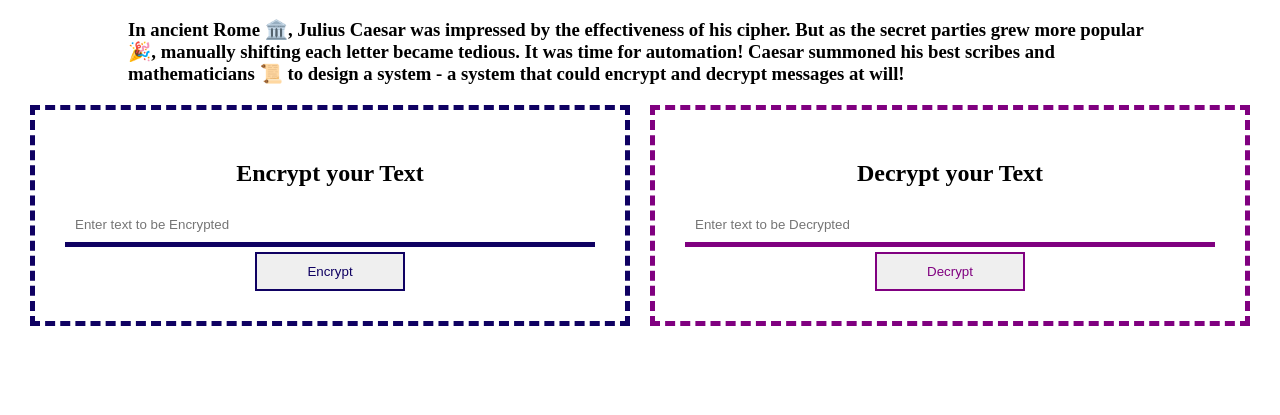
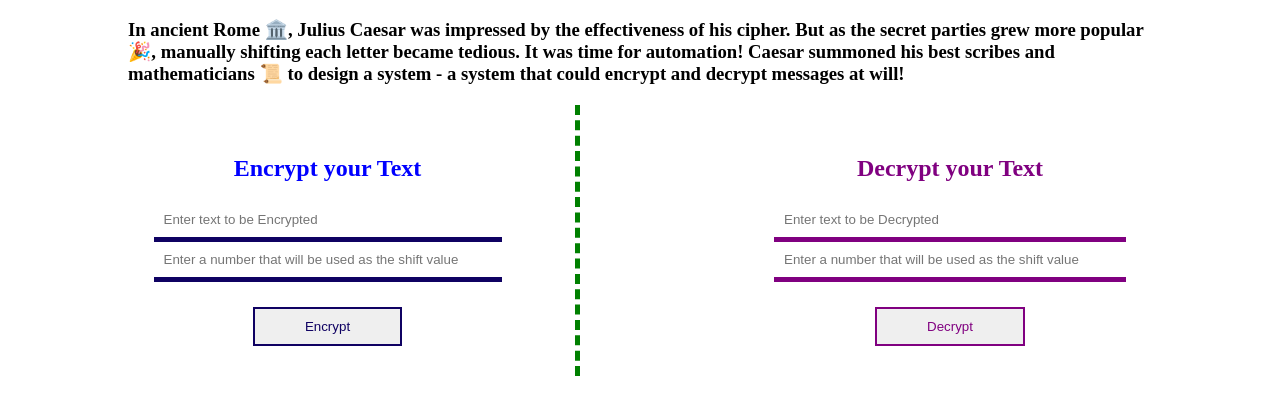
Before and after one commit to KarungiRMS/caesor-cipher, a plain HTML site: page index.html in a window 1280 px wide. Shown: the part 61-476 px from the top of the page. Drawn offline with Linux system fonts and the light colour scheme.

Commit message:
Worked on some improvements

```diff
--- a/cipher.css
+++ b/cipher.css
@@ -5,11 +5,17 @@
 
 button {
     padding: 10px 50px;
-    margin-top: 5px;
+    margin-top: 25px;
     cursor: pointer;
 }
 
 input[type="text"] {
+    width: 80%;
+    padding: 10px;
+    cursor: pointer;
+}
+
+input[type="number"] {
     width: 100%;
     padding: 10px;
     cursor: pointer;
@@ -43,17 +49,25 @@ input[type="text"] {
 }
 
 #encryptDiv {
-    width: 600px;
-    border: 5px dashed rgb(15, 1, 98);
+    width: 500px;
+    border-right: 5px dashed green;
     margin: 0 auto;
     padding: 30px;
 }
 
+#encryptDiv h2{
+    color: blue;
+}
+
 #decryptDiv {
-    width: 600px;
-    border: 5px dashed purple;
+    width: 500px;
+    /* border: 5px dashed purple; */
     margin: 0 auto;
     padding: 30px;
+}
+
+#decryptDiv h2{
+    color: purple;
 }
 
 h2 {
--- a/decryption.js
+++ b/decryption.js
@@ -1,6 +1,7 @@
 const decryptForm = document.getElementById("decryptForm");
 const textToDecrypt = document.getElementById("textToDecrypt");
 const decryptDiv = document.getElementById('decryptedResults');
+const shiftValueDecrypt = document.getElementById('shiftValueDecrypt');
 
 //Decrypt each character
 function decryptLetter(letter, shift){
@@ -39,7 +40,7 @@ function decrypt (encryptedNewMessage, shift)
 
 decryptForm.addEventListener("submit", function (e) {
   e.preventDefault();
-  const encryptedMessage = decrypt(textToDecrypt.value, 42);
+  const encryptedMessage = decrypt(textToDecrypt.value, parseInt(shiftValueDecrypt.value));
   const plainText = document.createElement('p');
   const decryptResults = document.createElement('p');
   plainText.innerText = `Original(Encrypted Text) text is: ${textToDecrypt.value}`;
--- a/encryption.js
+++ b/encryption.js
@@ -1,6 +1,7 @@
 const alphabet = "abcdefghijklmnopqrstuvwxyz";
 const encryptForm = document.getElementById("encryptForm");
 const textToEncrypt = document.getElementById("textToEncrypt");
+const shiftValue = document.getElementById('shiftValueEncrypt');
 const encryptDiv = document.getElementById('encryptedResults');
 
 //To encrypt each letter
@@ -39,7 +40,7 @@ function encrypt(message, shift) {
 
 encryptForm.addEventListener("submit", function (e) {
   e.preventDefault();
-  const encryptedMessage = encrypt(textToEncrypt.value, 42);
+  const encryptedMessage = encrypt(textToEncrypt.value, parseInt(shiftValue.value));
   const plainText = document.createElement('p');
   const encryptResults = document.createElement('p');
   plainText.innerText = `Original text is: ${textToEncrypt.value}`;
--- a/index.html
+++ b/index.html
@@ -1,35 +1,38 @@
 <!doctype html>
 <html lang="en">
+
 <head>
     <meta charset="UTF-8" />
     <meta name="viewport" content="width=device-width, initial-scale=1.0" />
     <link rel="stylesheet" href="cipher.css" />
     <title>Caesar's Cipher 101</title>
 </head>
+
 <body>
     <h1 style="text-align: center;">Caesar's Cipher Reloaded</h1>
-        <h3 style="margin: 20px 120px;">In ancient Rome 🏛️, Julius Caesar was impressed by the effectiveness of his cipher. But as the secret parties grew more popular 🎉, manually shifting each letter became tedious. It was time for automation! Caesar summoned his best scribes and mathematicians 📜 to design a system - a system that could encrypt and decrypt messages at will!</h3>
+    <h3 style="margin: 20px 120px;">In ancient Rome 🏛️, Julius Caesar was impressed by the effectiveness of his cipher.
+        But as the secret parties grew more popular 🎉, manually shifting each letter became tedious. It was time for
+        automation! Caesar summoned his best scribes and mathematicians 📜 to design a system - a system that could
+        encrypt and decrypt messages at will!</h3>
     <div id="parentDiv">
+
         <div id="encryptDiv">
             <h2>Encrypt your Text</h2>
             <form id="encryptForm">
-                    <input
-                        type="text"
-                        id="textToEncrypt"
-                        placeholder="Enter text to be Encrypted"
-                    />
+                <input type="text" id="textToEncrypt" placeholder="Enter text to be Encrypted" />
+                <input type="text" id="shiftValueEncrypt" placeholder="Enter a number that will be used as the shift value"
+                    min="1" />
                 <button type="submit">Encrypt</button>
             </form>
             <div id="encryptedResults"></div>
         </div>
+
         <div id="decryptDiv">
             <h2>Decrypt your Text</h2>
             <form id="decryptForm">
-                    <input
-                        type="text"
-                        id="textToDecrypt"
-                        placeholder="Enter text to be Decrypted"
-                    />
+                <input type="text" id="textToDecrypt" placeholder="Enter text to be Decrypted" />
+                <input type="text" id="shiftValueDecrypt" placeholder="Enter a number that will be used as the shift value"
+                    min="1" />
                 <button type="submit">Decrypt</button>
             </form>
             <div id="decryptedResults"></div>
@@ -38,4 +41,5 @@
     <script src="encryption.js"></script>
     <script src="decryption.js"></script>
 </body>
+
 </html>
```
Lines whose indentation alone changed are shown as unchanged.
